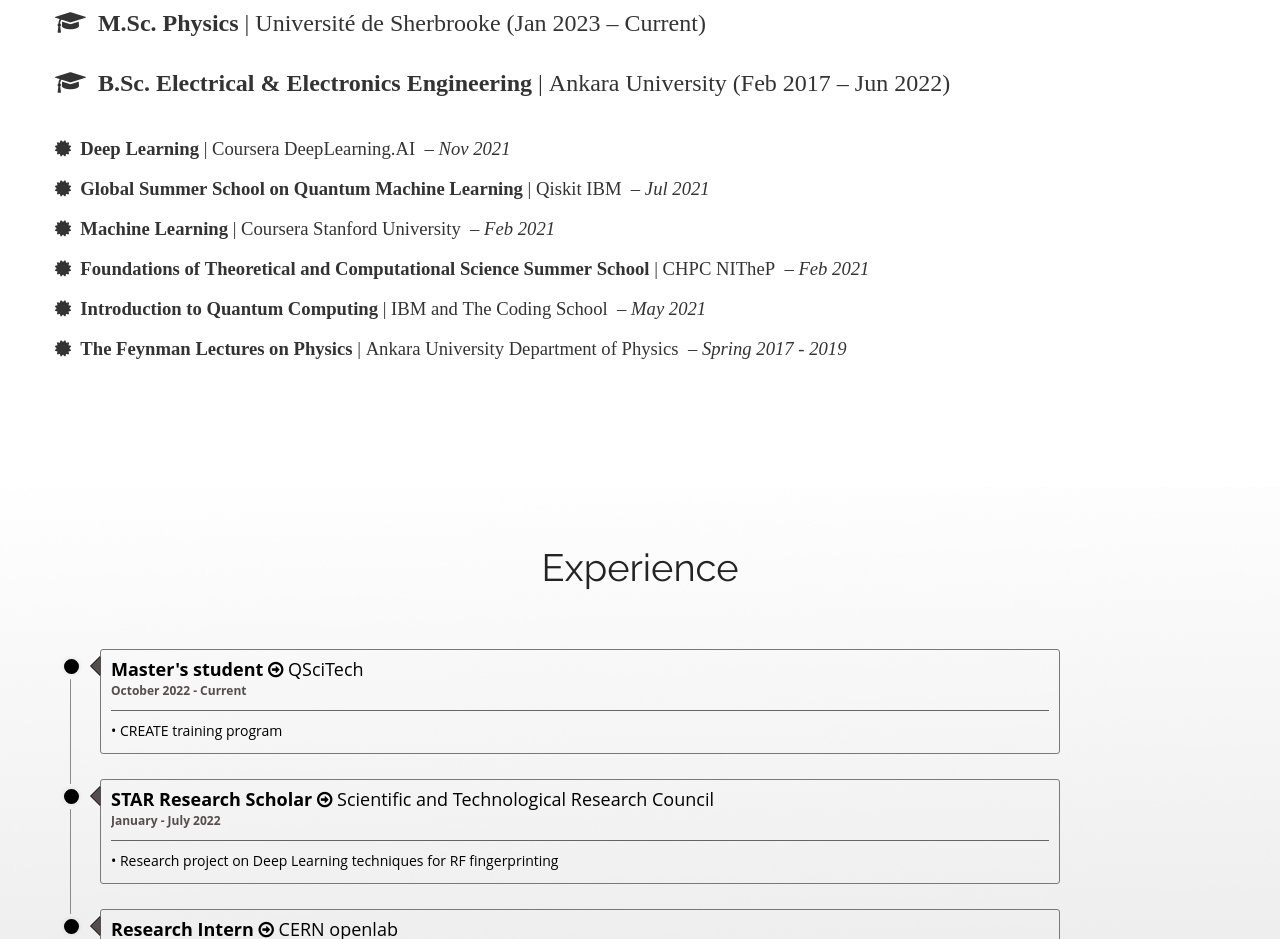
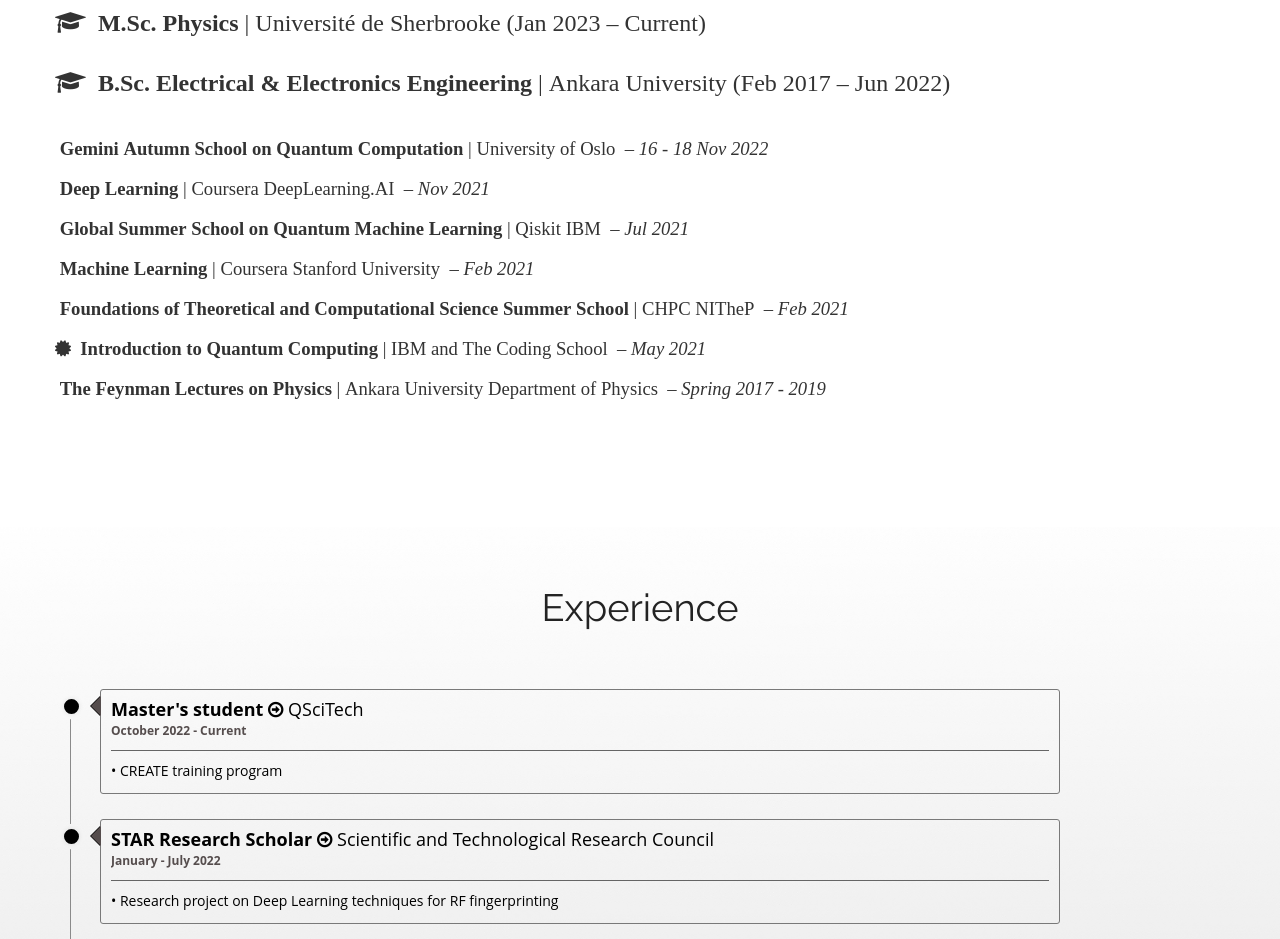
Before and after one commit to t0gan/t0gan.github.io, a plain HTML site: page index.html in a window 1280 px wide. Shown: the part 880-1819 px from the top of the page. Drawn offline with Linux system fonts and the light colour scheme; files whose address does not match are found by name.

Commit message:
Update index.html

```diff
--- a/index.html
+++ b/index.html
@@ -83,17 +83,19 @@
 								        <h4> <br> </h4>
 										<h4><li class="fa fa-graduation-cap fa-lg">&nbsp <b>B.Sc. Electrical & Electronics Engineering</b> | Ankara University&nbsp(Feb 2017 – Jun 2022)</h4></li>
 								        <h3> <br> </h3>
-										<li class="fa fa-certificate fa-lg"> &nbsp<b>Deep Learning</b> | Coursera DeepLearning.AI&nbsp –  <i>Nov 2021</i></li>
+										<li class="fa a-check-circle fa-lg"> &nbsp<b>Gemini Autumn School on Quantum Computation</b> | University of Oslo&nbsp –  <i>16 - 18 Nov 2022</i></li>
 										<h1> </h1>
-										<li class="fa fa-certificate fa-lg"> &nbsp<b>Global Summer School on Quantum Machine Learning</b> | Qiskit IBM&nbsp –  <i>Jul 2021</i> </li>
+										<li class="fa a-check-circle fa-lg"> &nbsp<b>Deep Learning</b> | Coursera DeepLearning.AI&nbsp –  <i>Nov 2021</i></li>
 										<h1> </h1>
-                                        <li class="fa fa-certificate fa-lg"> &nbsp<b>Machine Learning</b> | Coursera Stanford University&nbsp –  <i>Feb 2021</i> </li>
+										<li class="fa a-check-circle fa-lg"> &nbsp<b>Global Summer School on Quantum Machine Learning</b> | Qiskit IBM&nbsp –  <i>Jul 2021</i> </li>
 										<h1> </h1>
-										<li class="fa fa-certificate fa-lg"> &nbsp<b>Foundations of Theoretical and Computational Science Summer School</b> | CHPC NITheP&nbsp –  <i>Feb 2021</i> </li>
+                                        <li class="fa a-check-circle fa-lg"> &nbsp<b>Machine Learning</b> | Coursera Stanford University&nbsp –  <i>Feb 2021</i> </li>
+										<h1> </h1>
+										<li class="fa a-check-circle fa-lg"> &nbsp<b>Foundations of Theoretical and Computational Science Summer School</b> | CHPC NITheP&nbsp –  <i>Feb 2021</i> </li>
 										<h1> </h1>
                                         <li class="fa fa-certificate fa-lg"> &nbsp<b>Introduction to Quantum Computing</b> | IBM and The Coding School&nbsp – <i>May 2021</i> </li>
 										<h1> </h1>
-										<li class="fa fa-certificate fa-lg"> &nbsp<b>The Feynman Lectures on Physics</b> | Ankara University Department of Physics&nbsp – <i>Spring 2017 - 2019</i> </li>
+										<li class="fa a-check-circle fa-lg"> &nbsp<b>The Feynman Lectures on Physics</b> | Ankara University Department of Physics&nbsp – <i>Spring 2017 - 2019</i> </li>
 
 									</ul><!-- /.about-us-list -->
 
```
